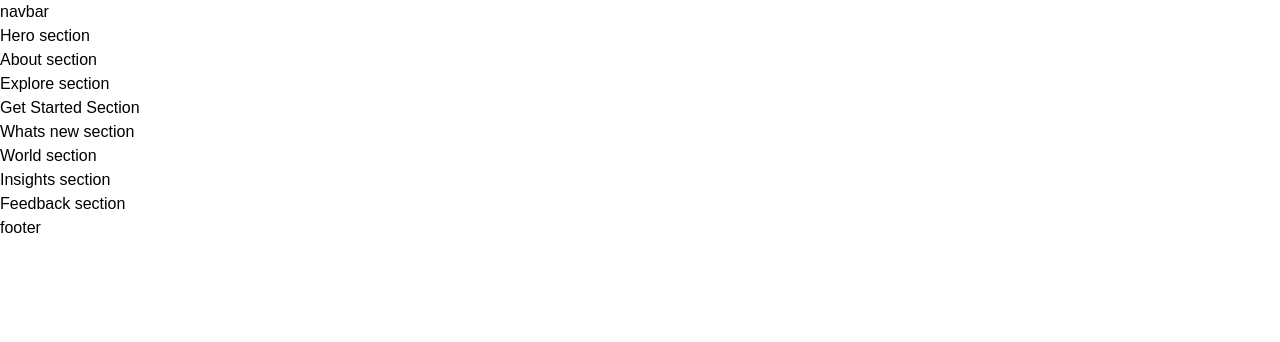
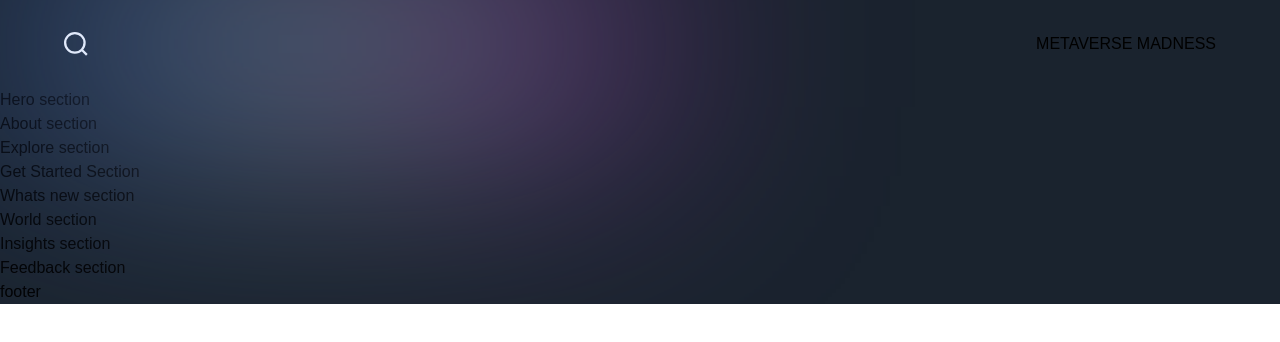
Before and after one commit to sakib-h/metaverse-madness, a Next.js app: page / in a window 1280 px wide. Shown: the top 342 px of the page. Built offline with nearby package versions, Linux system fonts and the light colour scheme; a web font is replaced by a local one.

Commit message:
working on navbar

```diff
--- a/app/head.js
+++ b/app/head.js
@@ -2,7 +2,7 @@ const Head = () => (
 	<>
 		<meta name="viewport" content="width=device-width, initial-scale=1" />
 		<link rel="icon" href="/favicon.ico" />
-		<title>Metaverse</title>
+		<title>Metaverse - Madness</title>
 	</>
 );
 
--- a/app/page.js
+++ b/app/page.js
@@ -11,7 +11,7 @@ import {
 } from "../sections";
 
 const Page = () => (
-	<div>
+	<div className="bg-primary-black overflow-hidden">
 		<Navbar />
 		<Hero />
 		<About />
--- a/components/Navbar.jsx
+++ b/components/Navbar.jsx
@@ -1,5 +1,25 @@
 "use client";
-
-const Navbar = () => <nav>navbar</nav>;
+import { motion } from "framer-motion";
+import Image from "next/image";
+import { navVariants } from "../utils/motion";
+const Navbar = () => (
+	<motion.nav
+		variants={navVariants}
+		initial="hidden"
+		whileInView="show"
+		className="sm:px-16 px-6 py-8 relative">
+		<div className="absolute w-[50%] inset-0 gradient-01" />
+		<div className="2xl:max-w-[1280px] w-full mx-auto flex justify-between gap-8">
+			<Image
+				src="/search.svg"
+				alt="search"
+				width={24}
+				height={24}
+				className="object-contain"
+			/>
+			<h2>METAVERSE MADNESS</h2>
+		</div>
+	</motion.nav>
+);
 
 export default Navbar;
```
Also changed, not shown: styles/globals.css (indentation only).
